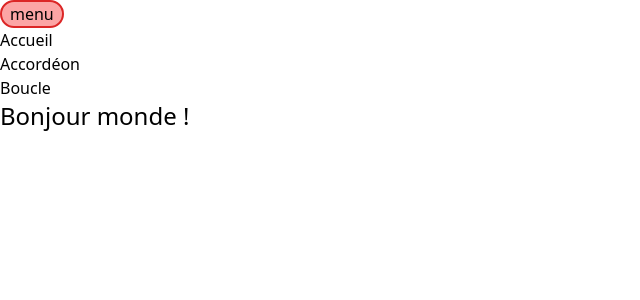
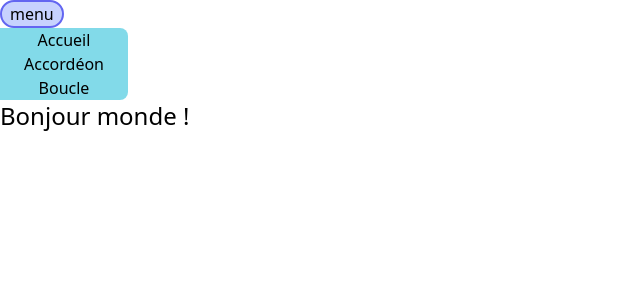
Before and after one commit to MMI-SAE-203/r213-2024-pracht-tp1-SamuelCharasse, a Vue app: page / in a window 1280 px wide. Both pictures are taken after a click on the button "menu". Shown: the top 300 px of the page, without its empty margins (0-640 px from the left). Built offline with nearby package versions, Linux system fonts and the light colour scheme.

Commit message:
Mise à jour du menu pour changer la couleur du bouton de menu en indigo dans la page d'accueil

```diff
--- a/src/App.vue
+++ b/src/App.vue
@@ -16,17 +16,17 @@ onErrorCaptured((err, instance, info) => {
       @pointerdown="menuIsOpen = !menuIsOpen"
       aria-controls="mainNav"
       aria-expanded="true"
-      class="rounded-full border-2 border-red-600 bg-red-300 px-2"
+      class="rounded-full border-2 border-indigo-500 bg-indigo-200 px-2"
     >
     menu
     </button>
     <Transition
-    class="transition-transform duration-1000"
+    class="transition-transform duration-300"
     enter-from-class="-translate-x-full"
     enter-to-class="translate-x-0"
     leave-active-class="-translate-x-full"
   >
-    <nav v-show="menuIsOpen" id="mainNav">
+    <nav v-show="menuIsOpen" id="mainNav" class="bg-cyan-500/50 w-32 rounded-r-lg text-center hover:bg-cyan-500">
       <ul>
         <li><RouterLink to="/">Accueil</RouterLink></li>
         <li><RouterLink to="/accordeon">Accordéon</RouterLink></li>
```
